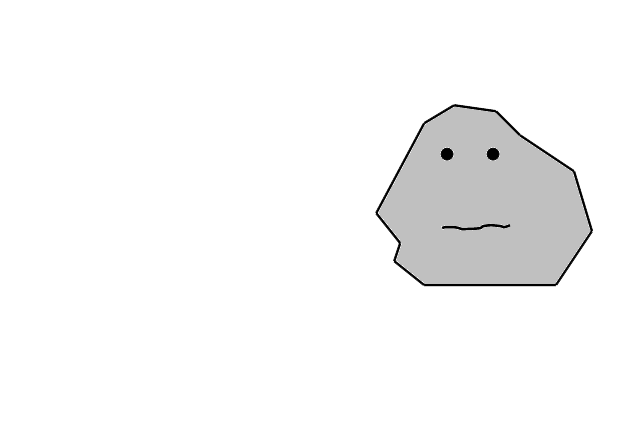
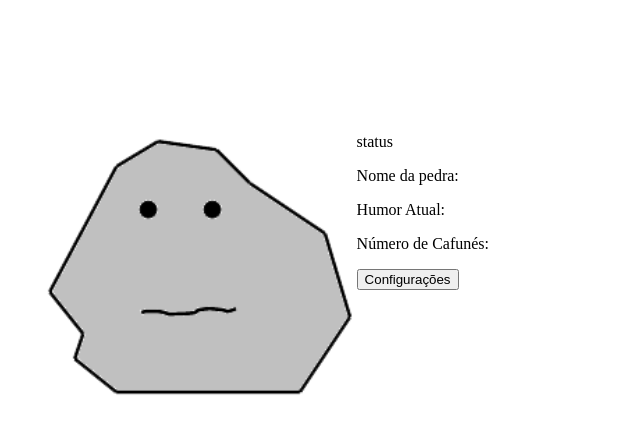
Before and after one commit to n33miaz/iRock, a plain HTML site: page irock.html in a window 1280 px wide. Shown: the whole page, without its empty margins (157-797 px from the left). Drawn offline with Linux system fonts and the light colour scheme.

Commit message:
add: div's no HTML e ideias futuras

```diff
--- a/css/styles.css
+++ b/css/styles.css
@@ -1,10 +1,12 @@
 .container-irock {
     display: flex;
     align-items: center;
-    justify-content: center;
-    margin-top: 100px;
+    justify-content:flex-start;
 }
 
 #img-irock {
+    margin: 10% 0 0 15%;
     cursor: pointer;
+    width: 25%;
+    height: 20%;
 }
--- a/irock.html
+++ b/irock.html
@@ -6,9 +6,27 @@
     <title>iRock - A rocha virtual de estimação</title>
     <link rel="stylesheet" href="./css/styles.css">
 </head>
-<body onload="alert('Hello, eu sou a rocha de estimação.');">
+<body onload="alert('Oii, sou sua rocha de estimação!');">
     <main class="container-irock">
         <img id="img-irock" src="./assets/irock.png" alt="iRock" onclick="toqueRock();">
+        <div id="status-irock">
+            <p>status</p>
+            <div>
+                <p>Nome da pedra:</p>
+            </div>
+            <div>
+                <p>Humor Atual: </p>
+            </div>
+            <div>
+                <p>Número de Cafunés: </p>
+            </div>
+            <div>
+                <button>Configurações</button>
+                <!--implementar tela de configurações: reset pedra, reset nome, tempo de carencia,
+                tempo de aborrecimento; implementar alertas de carencia; estilizar; criar funções;
+                gerar aleatoriedade no humor sobre as ações;-->
+            </div>
+        </div>
     </main>
 </body>
 <script src="./js/script.js"></script>
--- a/js/script.js
+++ b/js/script.js
@@ -4,5 +4,8 @@ function toqueRock() {
     if (nomeUsuario) {
         alert("Muito prazer, " + nomeUsuario + "!");
         document.getElementById("img-irock").src = "./assets/irock-sorrindo.png";
+    } else {
+        alert("Queria muito saber o seu nome. ");
+        document.getElementById("img-irock").src = "./assets/irock-triste.png";
     }
 };
```
